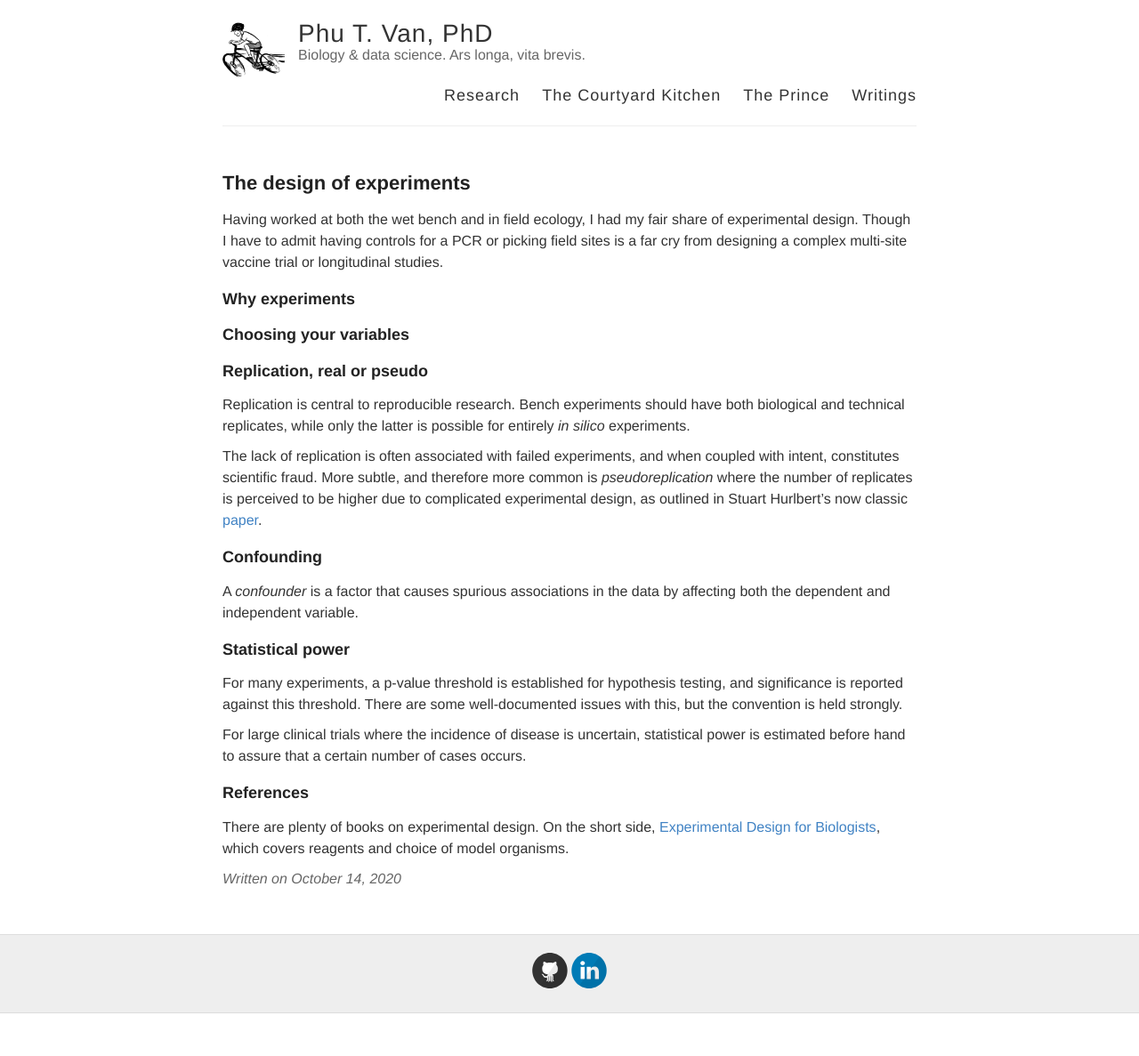
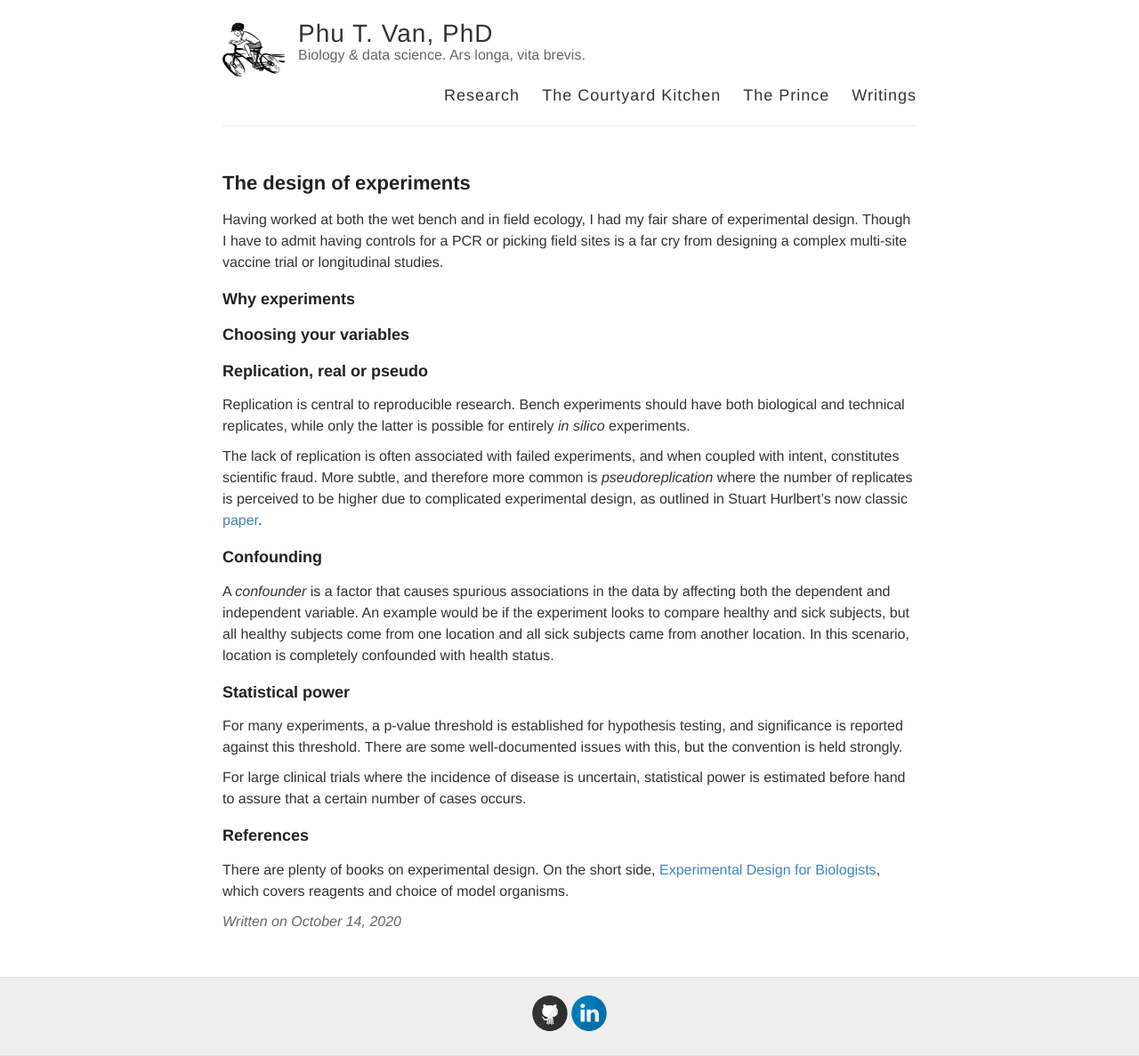
Before and after one commit to ptvan/ptvan.github.io, a Jekyll site: the page built from _posts/2020-10-14-experimental-design.md, in a window 1280 px wide. Shown: the whole page at 89% size. Built offline with Jekyll 4.4.1, drawn with Linux system fonts in a browser that asks for light colours; before the commit the page ends 1139 px from its top, so only the background shows below that.

Commit message:
expanded confounder

```diff
--- a/_posts/2020-10-14-experimental-design.md
+++ b/_posts/2020-10-14-experimental-design.md
@@ -17,7 +17,7 @@ The lack of replication is often associated with failed experiments, and when co
 
 ### Confounding
 
-A _confounder_ is a factor that causes spurious associations in the data by affecting both the dependent and independent variable.
+A _confounder_ is a factor that causes spurious associations in the data by affecting both the dependent and independent variable. An example would be if the experiment looks to compare healthy and sick subjects, but all healthy subjects come from one location and all sick subjects came from another location. In this scenario, location is completely confounded with health status.
 
 ### Statistical power
 
```
